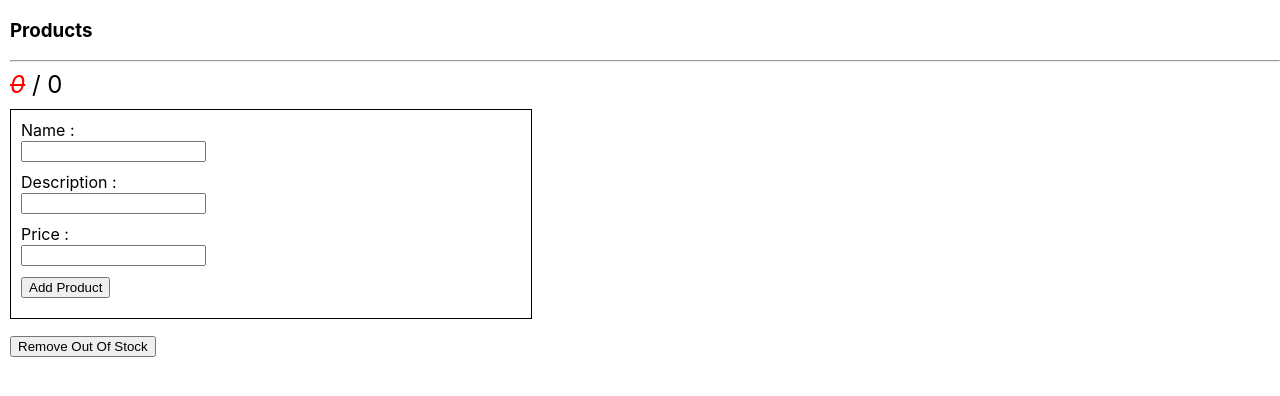
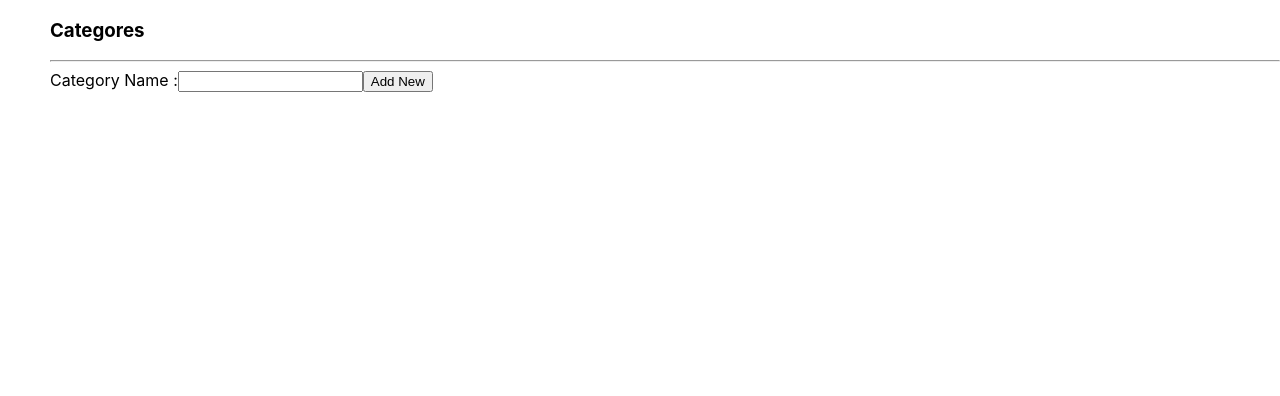
Before and after one commit to tkmagesh/IBM-React-Nov-2020, a React (Create React App) app in the folder my-app/: page / in a window 1280 px wide. Shown: the top 396 px of the page. Built offline with nearby package versions, Linux system fonts and the light colour scheme.

Commit message:
implementing 'categories'

```diff
--- /dev/null
+++ b/my-app/src/categories/actions.js
@@ -0,0 +1,10 @@
+let newCategoryId = 0;
+const categoryActionCreators = {
+    addNew(categoryName){
+        const newCategory = { id : ++newCategoryId, name : categoryName};
+        const action = { type : 'ADD_CATEGORY', payload : newCategory };
+        return action;
+    }
+}
+
+export default categoryActionCreators;
--- /dev/null
+++ b/my-app/src/categories/index.css
@@ -0,0 +1,3 @@
+body {
+    margin-left: 50px;
+}
--- /dev/null
+++ b/my-app/src/categories/index.js
@@ -0,0 +1,29 @@
+import React, { Component } from 'react';
+import './index.css';
+
+class Categories extends Component{
+    state = {
+        newCategorName : ''
+    };
+
+    onAddNewClick = () => {
+        this.props.addNew(this.state.newCategorName);
+    }
+    render(){
+        const { data } = this.props;
+        return(
+            <div>
+                <h3>Categores</h3>
+                <hr></hr>
+                <label>Category Name :</label>
+                <input type="text" onChange={ evt => this.setState({ newCategorName : evt.target.value})} />
+                <input type="button" value="Add New" onClick={this.onAddNewClick} />
+                <ol>
+                    { data.map(category => (<li key={category.id}>{category.name} </li>)) }
+                </ol>
+            </div>
+        )
+    }
+}
+
+export default Categories;
--- a/my-app/src/index.js
+++ b/my-app/src/index.js
@@ -3,18 +3,24 @@ import ReactDOM from 'react-dom';
 import './index.css';
 import reportWebVitals from './reportWebVitals';
 import { bindActionCreators } from 'redux';
-import Products from './products';
-import productActionCreators from './products/actions';
+/* import Products from './products';
+import productActionCreators from './products/actions'; */
+
+import Categories from './categories';
+import categoryActionCreators from './categories/actions';
 
 import store from './store';
 
-const productActionDispatchers = bindActionCreators(productActionCreators, store.dispatch);
+//const productActionDispatchers = bindActionCreators(productActionCreators, store.dispatch);
+const categoryActionDispatchers = bindActionCreators(categoryActionCreators, store.dispatch);
 
 function renderApp(){
-  const products = store.getState();
+  //const products = store.getState();
+  const categories = store.getState();
   ReactDOM.render(
     <React.StrictMode>
-      <Products data={products} {...productActionDispatchers} />
+      <Categories data={categories} {...categoryActionDispatchers} />
+      {/* <Products data={products} {...productActionDispatchers} /> */}
     </React.StrictMode>,
     document.getElementById('root')
   );
--- a/my-app/src/products/index.css
+++ b/my-app/src/products/index.css
@@ -1,5 +1,5 @@
 body{
-    margin-left: 10px;
+    margin-left: 50px;
 }
 section{
     margin-bottom: 10px;
--- /dev/null
+++ b/my-app/src/reducers/categoriesReducer.js
@@ -0,0 +1,7 @@
+function categoriesReducer(currentState = [], action){
+    if (action.type === 'ADD_CATEGORY')
+        return [...currentState, action.payload];
+    return currentState;
+}
+
+export default categoriesReducer;
--- a/my-app/src/store/index.js
+++ b/my-app/src/store/index.js
@@ -1,7 +1,9 @@
 import { createStore } from 'redux';
 
-import productsReducer from '../reducers/productsReducer';
+//import productsReducer from '../reducers/productsReducer';
+import categoriesReducer from '../reducers/categoriesReducer';
 
-const store = createStore(productsReducer);
+//const store = createStore(productsReducer);
+const store = createStore(categoriesReducer);
 
 export default store;
```
